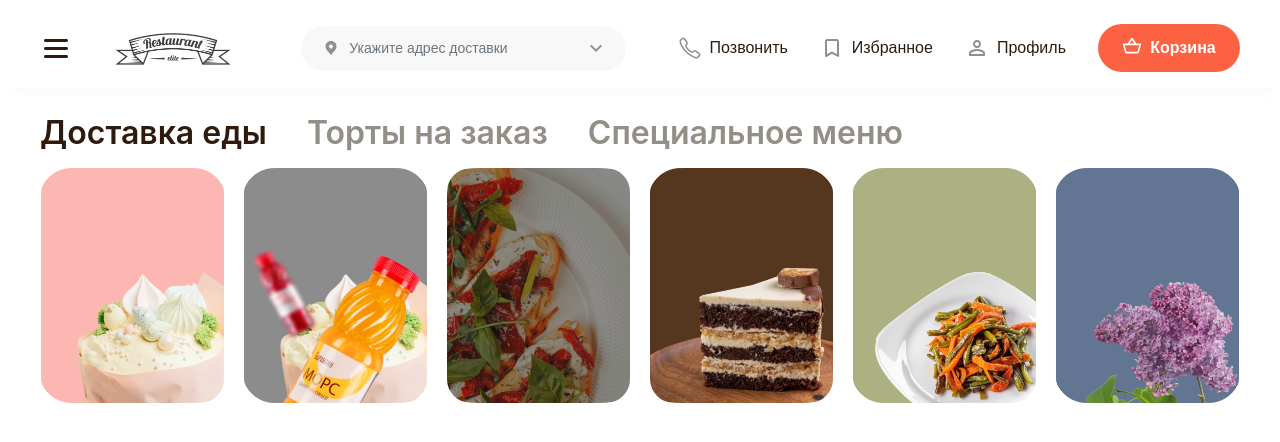
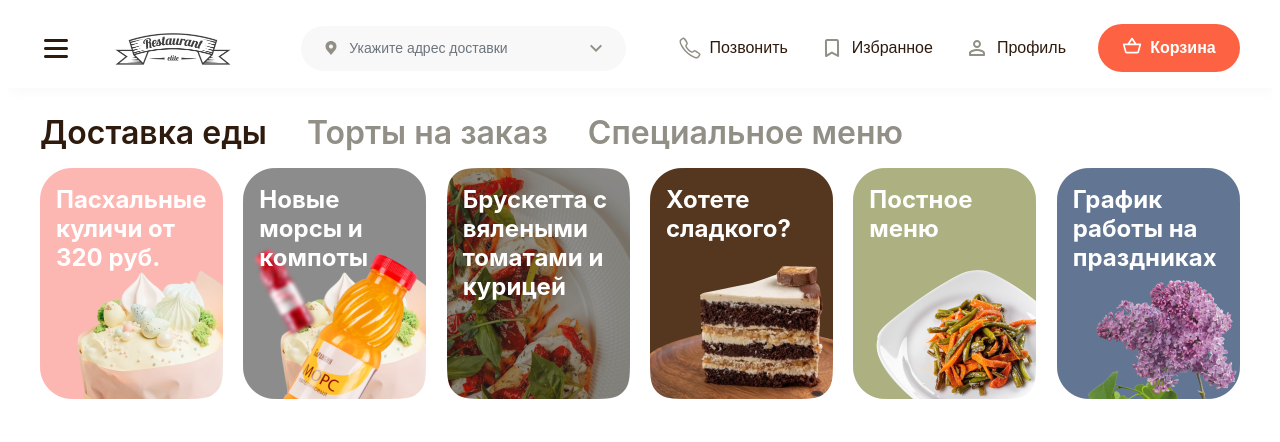
Before and after one commit to RomanAnurov/food-service, a React (Create React App) app: page / in a window 1280 px wide. Shown: the top 442 px of the page. Built offline with nearby package versions, Linux system fonts and the light colour scheme.

Commit message:
fix vitrina light box

```diff
--- a/package.json
+++ b/package.json
@@ -37,5 +37,8 @@
       "last 1 firefox version",
       "last 1 safari version"
     ]
+  },
+  "devDependencies": {
+    "@babel/plugin-proposal-private-property-in-object": "^7.21.11"
   }
 }
--- a/src/components/MenuGallery/MenuGallery.js
+++ b/src/components/MenuGallery/MenuGallery.js
@@ -1,9 +1,8 @@
-import React, { useState, useEffect, useRef } from 'react';
-import { Galleria } from 'primereact/galleria';
-import { GalleryList } from '../../utils/GalleryList';
+import React, { useState, useEffect, useRef } from "react";
+import { Galleria } from "primereact/galleria";
+import { GalleryList } from "../../utils/GalleryList";
 
 import "./MenuGallery.scss";
-
 
 function MenuGallery() {
   const [images, setImages] = useState(null);
@@ -11,12 +10,21 @@ import "./MenuGallery.scss";
   const galleria = useRef(null);
 
   useEffect(() => {
-    GalleryList.getImages().then(data => setImages(data));
+    GalleryList.getImages().then((data) => setImages(data));
   }, []);
 
   const itemTemplate = (item) => {
-      return <img src={item.itemImageSrc} alt={item.alt} style={{ width: '100%', display: 'block' }} />;
-  }
+    return (
+      <div className="gallery__item">
+        <img
+          src={item.itemImageSrc}
+          alt={item.alt}
+          style={{ width: "100%", display: "block" }}
+        />
+        <h3 className="gallery__item-title">{item.title}</h3>
+      </div>
+    );
+  };
 
   /*const thumbnailTemplate = (item) => {
       return <img src={item.thumbnailImageSrc} alt={item.alt} style={{ display: 'block' }} />;
@@ -25,26 +33,47 @@ import "./MenuGallery.scss";
   return (
     <div className="scroll-hidden">
       <section className="gallery">
-          <Galleria ref={galleria} value={images} numVisible={7} style={{ maxWidth: '850px' }}
-          activeIndex={activeIndex} onItemChange={(e) => setActiveIndex(e.index)}
-          circular fullScreen showItemNavigators showThumbnails={false} item={itemTemplate} /*thumbnail={thumbnailTemplate}*/ />
+        <Galleria
+          ref={galleria}
+          value={images}
+          numVisible={7}
+          activeIndex={activeIndex}
+          onItemChange={(e) => setActiveIndex(e.index)}
+          circular
+          fullScreen
+          showItemNavigators
+          showThumbnails={false}
+          item={itemTemplate} /*thumbnail={thumbnailTemplate}*/
+        />
         <div className="gallery__grid">
-              {
-                  images && images.map((image, index) => {
-                      let imgEl = <img className='gallery__item' src={image.itemImageSrc} alt={image.alt} style={{ cursor: 'pointer' }} onClick={
-                          () => {setActiveIndex(index); galleria.current.show()}
-                      } />
+          {images &&
+            images.map((image, index) => {
+              const imgEl = (
+                <div
+                  onClick={() => {
+                    setActiveIndex(index);
+                    galleria.current.show();
+                  }}
+                >
+                  <img
+                    className="gallery__item"
+                    src={image.itemImageSrc}
+                    alt={image.alt}
+
+                  />
+                  <h3 className="gallery__card-title">{image.title} </h3>
+                </div>
+              );
               return (
                 <div className="gallery__card" key={index}>
                   {imgEl}
                 </div>
-                      )
-                  })
-              }
+              );
+            })}
         </div>
       </section>
     </div>
-  )
+  );
 }
 
 export default MenuGallery;
--- a/src/components/MenuGallery/MenuGallery.scss
+++ b/src/components/MenuGallery/MenuGallery.scss
@@ -1,6 +1,6 @@
 .scroll-hidden {
   overflow: hidden;
-
+}
 
 .scroll-hidden:hover {
   overflow: visible;
@@ -15,10 +15,10 @@
     overflow-x: scroll;
     margin-bottom: -32px;
     justify-content: start;
-
   }
 
   &__grid {
+    width: 100%;
     display: grid;
     justify-content: center;
     align-self: center;
@@ -32,14 +32,60 @@
 
   &__card {
     max-width: 183px;
+    max-height: 231px;
+    position: relative;
+    cursor: pointer;
   }
+  &__card-title {
+    padding: 0 16px;
+    text-align: left;
+    font-size: 24px;
+    font-weight: 700;
+    max-width: 100%;
+    box-sizing: border-box;
+    margin: 0;
+    color: #fff;
+    position: absolute;
+    top: 7%;
+    cursor: pointer;
 
+
+  }
   &__item {
     width: 100%;
     object-fit: cover;
     height: 100%;
-    border-radius: 24px;
+
+
+  }
+  &__item-title {
+    padding: 0 32px;
+    text-align: left;
+    font-size: 48px;
+    font-weight: 700;
+    max-width: 380px;
+    color: #fff;
+    position: absolute;
+    top: 3%;
+
+    margin: 0;
   }
 }
 
+.p-galleria-item {
+  height: 560px;
+  width: 356px;
+
+  @media screen and (max-width: 1024px) {
+
+
+  }
+
+
+  img {
+    height: 100%;
+    object-fit: cover;
+    object-position: center;
+    border-radius: 32px;
+  }
 }
--- a/src/utils/GalleryList.js
+++ b/src/utils/GalleryList.js
@@ -11,38 +11,38 @@ export const GalleryList = {
       {
         itemImageSrc: kulichi,
         /*thumbnailImageSrc: 'https://primefaces.org/cdn/primereact/images/galleria/galleria1.jpg',*/
-        alt: "Description for Image 1",
-        title: "Title 1",
+        alt: "Картинка",
+        title: "Пасхальные куличи от 320 руб.",
       },
       {
         itemImageSrc: kompoty,
         /*thumbnailImageSrc: 'https://primefaces.org/cdn/primereact/images/galleria/galleria2s.jpg',*/
-        alt: "Description for Image 2",
-        title: "Title 2",
+        alt: "Картинка",
+        title: "Новые морсы и компоты",
       },
       {
         itemImageSrc: brusketta,
         /*thumbnailImageSrc: 'https://primefaces.org/cdn/primereact/images/galleria/galleria3s.jpg',*/
-        alt: "Description for Image 3",
-        title: "Title 3",
+        alt: "Картинка",
+        title: "Брускетта с вялеными томатами и курицей",
       },
       {
         itemImageSrc: tortik,
         /*thumbnailImageSrc: 'https://primefaces.org/cdn/primereact/images/galleria/galleria4s.jpg',*/
-        alt: "Description for Image 4",
-        title: "Title 4",
+        alt: "Картинка",
+        title: "Хотете сладкого?",
       },
       {
         itemImageSrc: postnoe,
         /* thumbnailImageSrc: 'https://primefaces.org/cdn/primereact/images/galleria/galleria5s.jpg',*/
-        alt: "Description for Image 5",
-        title: "Title 5",
+        alt: "Картинка",
+        title: "Постное меню",
       },
       {
         itemImageSrc: graffik,
         /*thumbnailImageSrc: 'https://primefaces.org/cdn/primereact/images/galleria/galleria6s.jpg',*/
-        alt: "Description for Image 6",
-        title: "Title 6",
+        alt: "Картинка",
+        title: "График работы на праздниках",
       },
     ];
   },
```
Also changed, not shown: 1 other file (tests, documents, lock files or other folders). Lines whose indentation alone changed are shown as unchanged.
